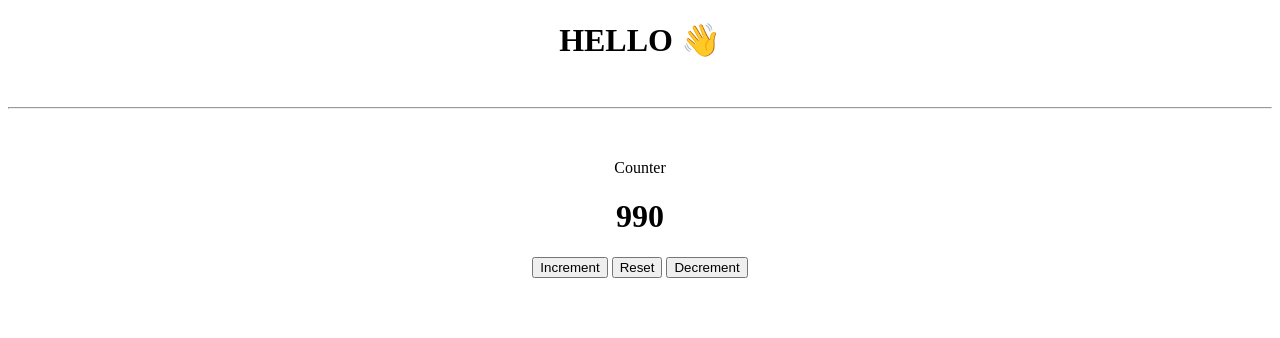
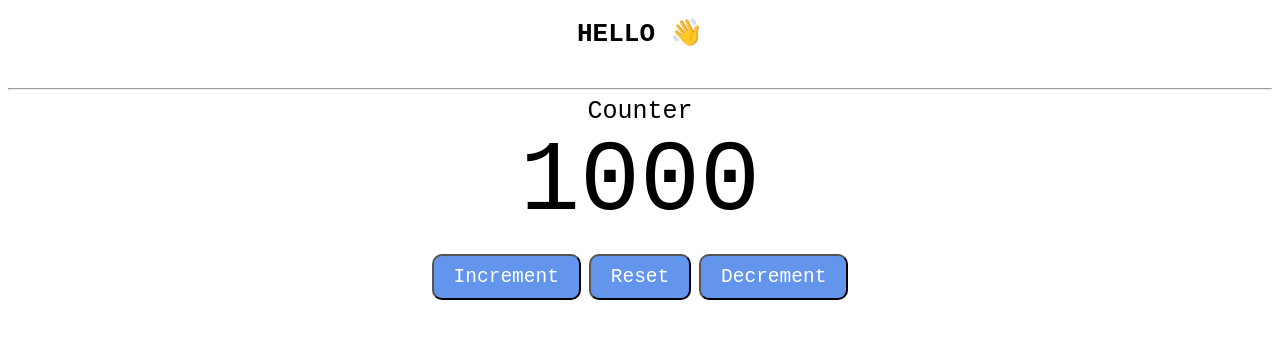
Before and after one commit to WHitE-TITaN/Web-Development.basics, a plain HTML site: page CounterProgram/index.html in a window 1280 px wide. Drawn offline with Linux system fonts and the light colour scheme.

Commit message:
modified the code for click counter!

```diff
--- a/CounterProgram/index.html
+++ b/CounterProgram/index.html
@@ -4,19 +4,25 @@
     <meta charset="UTF-8">
     <meta name="viewport" content="width=device-width, initial-scale=1.0">
     <title>Click Counter</title>
+    <link rel="stylesheet" href="style.css">
 </head>
 <body>
-    <div align="center">
+    <div align="center" id="greetings">
         <h1>HELLO 👋</h1>
         <br><hr>
     <div>
-    <div align="center" style="width: 100%; height: 100%; margin-top: 50px;">
-        <p>Counter</p>
-        <h1 id="Counter"></h1>
-        <button id="increment">Increment</button>
-        <button id="reset">Reset</button>
-        <button id="decrement">Decrement</button>
-        <script src="index.js"></script>
+
+    <div>
+        <label id="name">Counter</label>
+        <label id="Counter"></label><br>
     </div>
+
+    <div id="operations">
+        <button id="increment" class="operationButtons">Increment</button>
+        <button id="reset" class="operationButtons">Reset</button>
+        <button id="decrement" class="operationButtons">Decrement</button>
+    </div>
+    <script src="index.js"></script>
+
 </body>
 </html>
--- a/CounterProgram/index.js
+++ b/CounterProgram/index.js
@@ -1,7 +1,7 @@
 // main js file
 window.alert("PAGE REFRESHED WELCOME !");
 console.log(`launch Successful`);
-let counetr = 990;
+let counetr = 1000;
 let running = true;
 
 document.getElementById("Counter").textContent = counetr;
--- a/CounterProgram/style.css
+++ b/CounterProgram/style.css
@@ -0,0 +1,34 @@
+#greetings{
+    font-family: monospace;
+    size: 100px;
+}
+#Counter{
+    display: block;
+    text-align: center;
+    font-size: 100px;
+    font-family: monospace;
+}
+#name{
+    display: block;
+    text-align: center;
+    font-size: 25px;
+    font-family: monospace;
+}
+#operations{
+    align-items: center;
+}
+
+.operationButtons{
+    padding: 10px 20px;
+    font-size: 1.5em;
+    font-family: monospace;
+    border-radius: 10px;
+    background-color: cornflowerblue;
+    color: white;
+    cursor: pointer;
+    transition: background-color 0.25s;
+}
+
+.operationButtons:hover{
+    background-color: darkslateblue;
+}
```
